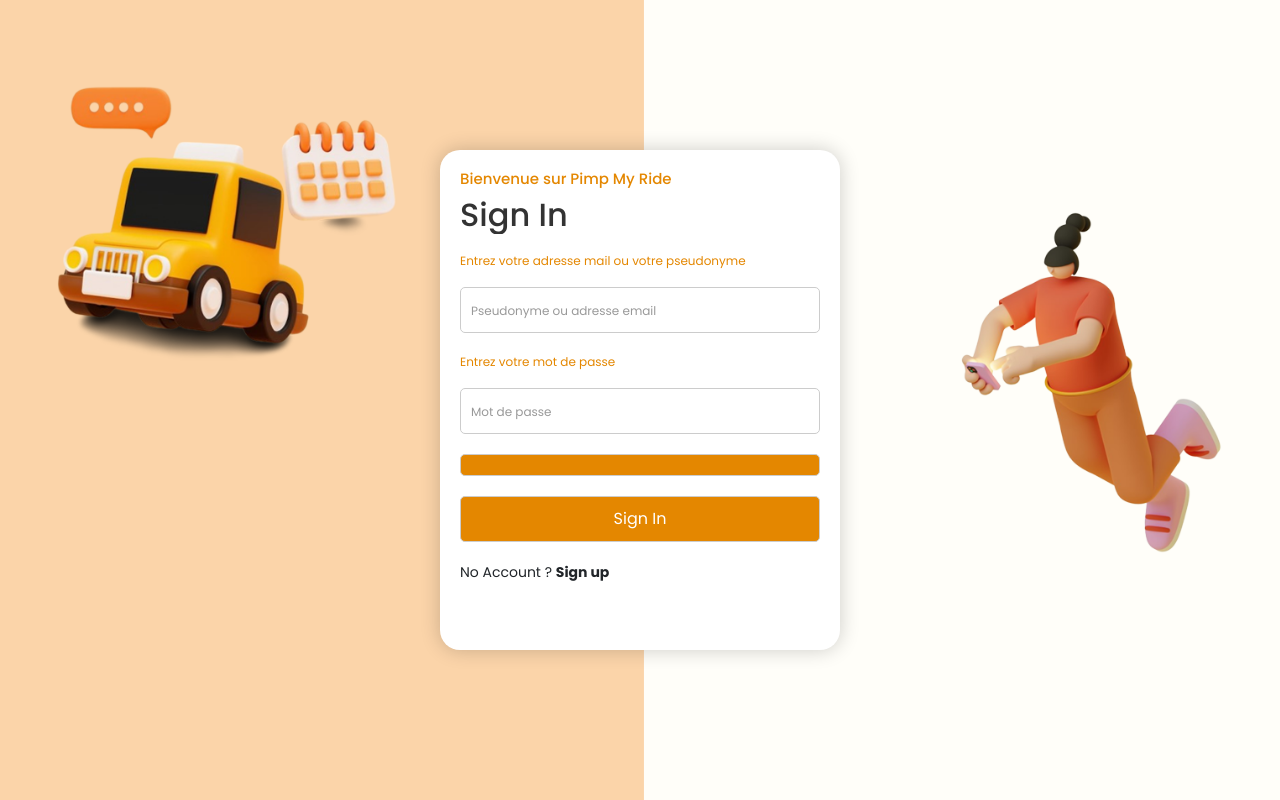
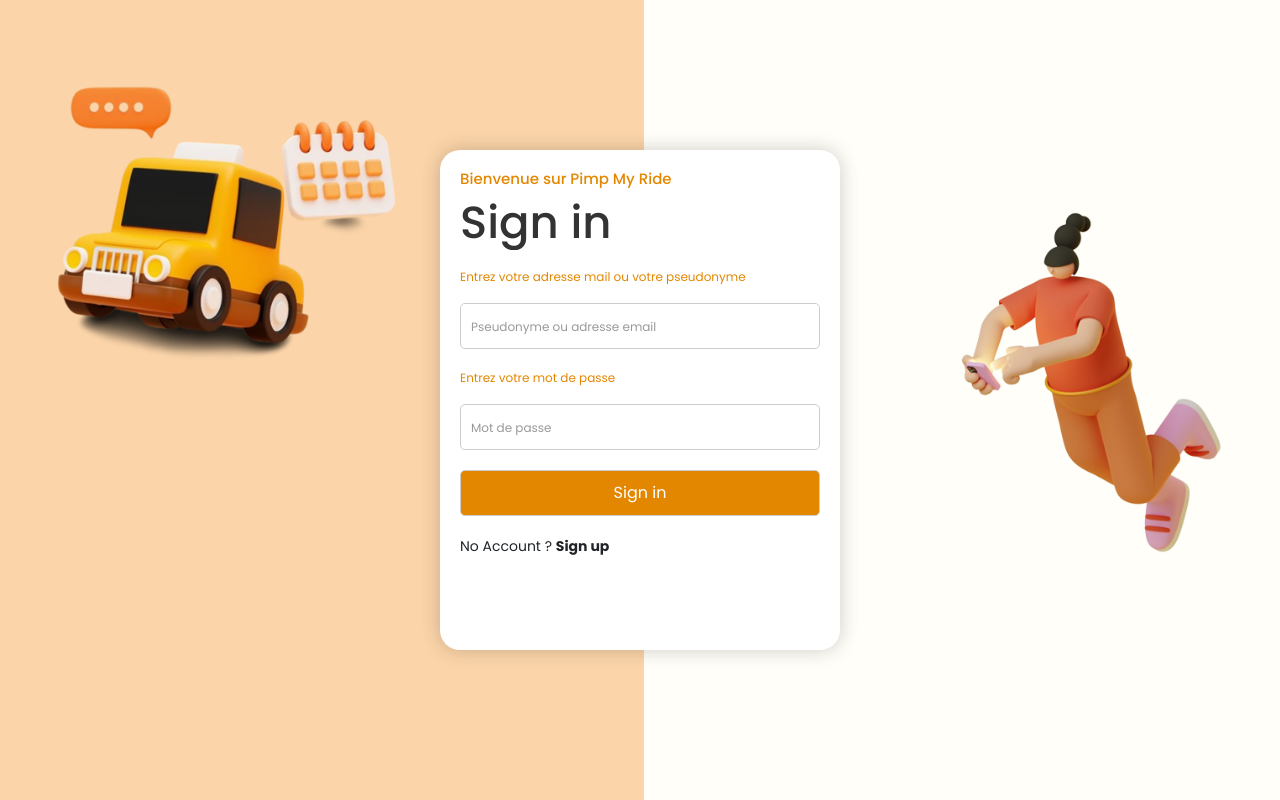
Before and after one commit to DjeelK/Projet_Pimp_My_Ride, a React (Create React App) app: page /signIn in a window 1280 px wide. Built offline with nearby package versions, Linux system fonts and the light colour scheme.

Commit message:
Design ok, reste à voir les fonctionnalités. listener sur boutton sign in ok

```diff
--- a/src/css/SignInPage.css
+++ b/src/css/SignInPage.css
@@ -22,6 +22,7 @@
 
 h2 {
   color: #333;
+  font-size: 45px;
 }
 
 h4 {
--- a/src/routes/SignInPageRoute.jsx
+++ b/src/routes/SignInPageRoute.jsx
@@ -12,10 +12,10 @@
       <div className="sign-in-container">
         <div className="left-section"></div>
         <div className="right-section">
-          <h4>Bienvenue sur Pimp My Ride</h4> {/* Texte ajouté ici */}
-          <h2>Sign In</h2>
+          <h4>Bienvenue sur Pimp My Ride</h4>
+          <h2>Sign in</h2>
           <SignInForm />
-          <button onClick={handleSignInClick}>Sign In</button>
+          <button onClick={handleSignInClick}>Sign in</button>
           <div className="no-account">
             No Account ? <span className="sign-up-link">Sign up</span>
           </div>
--- a/src/routes/auth/SignForm.jsx
+++ b/src/routes/auth/SignForm.jsx
@@ -1,6 +1,6 @@
 import React, { useState } from 'react';
 import TextInput from '../../components/TextInput';
-import ButtonComponent from '../../components/ButtonComponent';
+
 
 const SignInForm = () => {
   const [email, setEmail] = useState('');
@@ -16,6 +16,7 @@
 
   const handleSubmit = (e) => {
     e.preventDefault();
+    // Ajoutez ici la logique de connexion, par exemple, en utilisant une requête API vers votre serveur
   };
 
   return (
@@ -36,7 +37,6 @@
         placeholder="Mot de passe"
         required
       />
-      <ButtonComponent type="submit">Sign In</ButtonComponent>
     </form>
   );
 };
```
